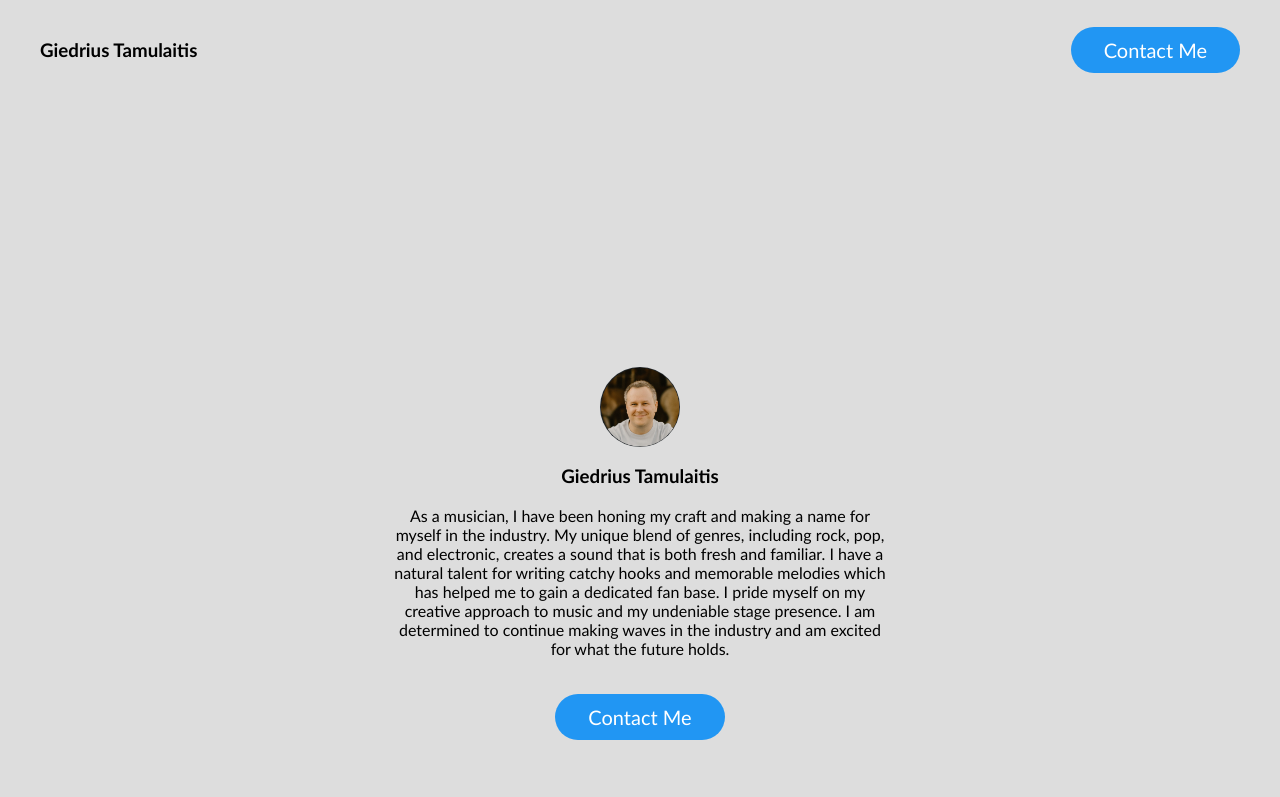
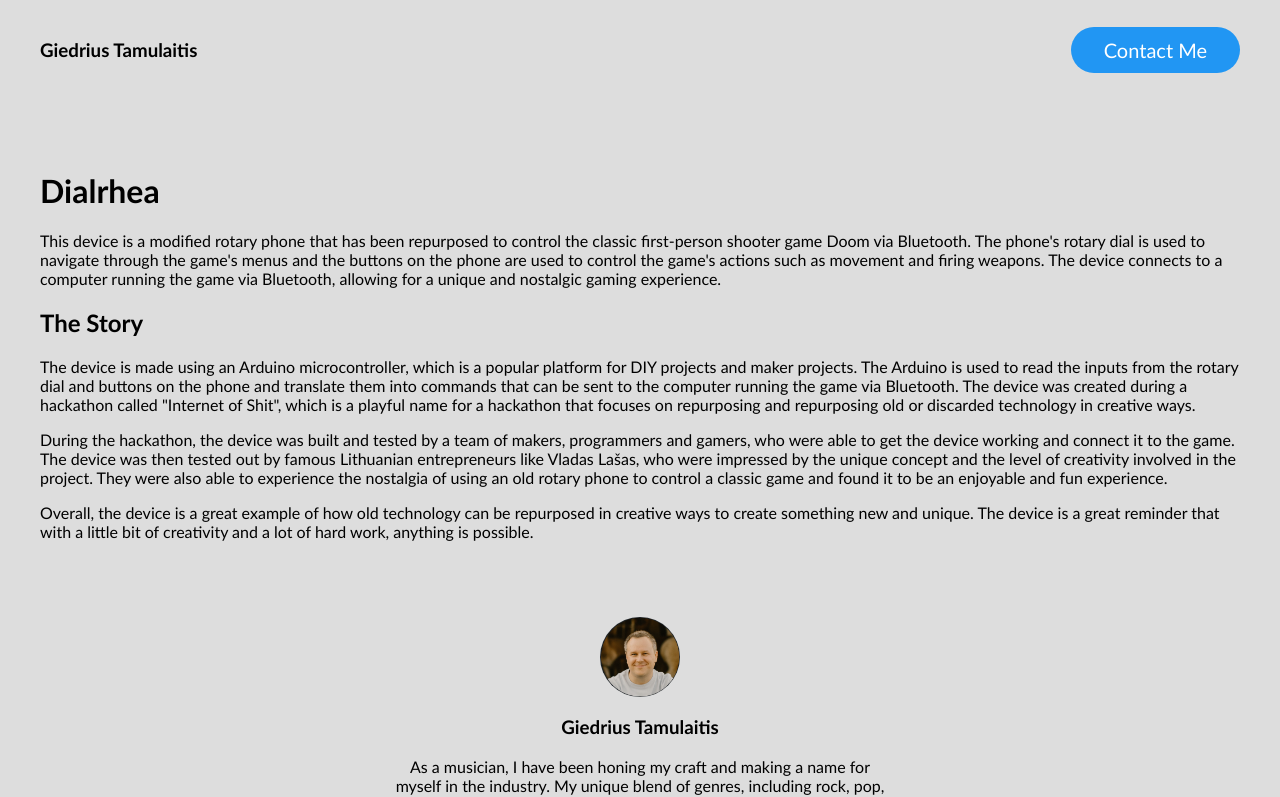
Before and after one commit to GiedriusT/tamulaitis-page, a React (Create React App) app: page /project/dialrhea in a window 1280 px wide. Shown: the top 797 px of the page. Built offline with nearby package versions, Linux system fonts and the light colour scheme; no server answers.

Commit message:
Ditch CMS and implement storing data inside repo

```diff
--- a/src/pages/IndexPage/IndexPage.tsx
+++ b/src/pages/IndexPage/IndexPage.tsx
@@ -1,12 +1,8 @@
-import { useQuery } from "@apollo/client";
 import React from "react";
 import { ProjectList, Hero } from "../../components";
-import { GetProjectListResponse, GET_PROJECT_LIST } from "../../queries/GetProjectList";
+import projects from '../../projects';
 
 const IndexPage: React.FC = () => {
-  const { data } = useQuery<GetProjectListResponse>(GET_PROJECT_LIST);
-  const projects = data?.projectCollection?.items;
-
   return (
     <>
       <Hero />
--- a/src/pages/ProjectPage/ProjectPage.tsx
+++ b/src/pages/ProjectPage/ProjectPage.tsx
@@ -1,29 +1,33 @@
-import { useQuery } from "@apollo/client";
-import React from "react";
+import React, { useEffect, useState } from "react";
 import { ReactMarkdown } from "react-markdown/lib/react-markdown";
 import { useParams } from "react-router-dom";
 import { ArticleTitle } from "../../components";
-import { GET_PROJECT, GetProjectQueryResponse, GetProjectQueryVariables } from "../../queries/GetProject";
+import projects from '../../projects';
+
+const nonExistentProject = (slug: string | undefined) => ({
+  title: 'Nothing found at this address',
+  article: `Maybe it got renamed. Please visit the [homepage](/) and try to find info related to '${slug}'.`
+});
 
 const ProjectPage: React.FC = () => {
+  const [article, setArticle] = useState<string>('');
   const { slug } = useParams<{ slug: string }>();
 
-  const { data } = useQuery<GetProjectQueryResponse, GetProjectQueryVariables>(
-    GET_PROJECT,
-    {
-      variables: { slug: slug || '' },
-      skip: !slug
+  const project = projects.find((project) => project.slug === slug);
+	useEffect(() => {
+    console.log({ project, slug });
+    if (!project) {
+      setArticle(nonExistentProject(slug).article);
+      return;
     }
-  );
 
-  if (!data) return null;
-
-  const project = data?.projectCollection?.items[0];
+		fetch(project.article).then(res => res.text()).then(text => setArticle(text));
+	}, [project, slug]);
 
   return (
     <>
-      <ArticleTitle>{project.title}</ArticleTitle>
-      <ReactMarkdown>{project.article}</ReactMarkdown>
+      <ArticleTitle>{project?.title || nonExistentProject(slug).title}</ArticleTitle>
+      <ReactMarkdown>{article}</ReactMarkdown>
     </>
   )
 }
--- /dev/null
+++ b/src/projects/dialrhea.md
@@ -0,0 +1,9 @@
+This device is a modified rotary phone that has been repurposed to control the classic first-person shooter game Doom via Bluetooth. The phone's rotary dial is used to navigate through the game's menus and the buttons on the phone are used to control the game's actions such as movement and firing weapons. The device connects to a computer running the game via Bluetooth, allowing for a unique and nostalgic gaming experience.
+
+## The Story
+
+The device is made using an Arduino microcontroller, which is a popular platform for DIY projects and maker projects. The Arduino is used to read the inputs from the rotary dial and buttons on the phone and translate them into commands that can be sent to the computer running the game via Bluetooth. The device was created during a hackathon called "Internet of Shit", which is a playful name for a hackathon that focuses on repurposing and repurposing old or discarded technology in creative ways.
+
+During the hackathon, the device was built and tested by a team of makers, programmers and gamers, who were able to get the device working and connect it to the game. The device was then tested out by famous Lithuanian entrepreneurs like Vladas Lašas, who were impressed by the unique concept and the level of creativity involved in the project. They were also able to experience the nostalgia of using an old rotary phone to control a classic game and found it to be an enjoyable and fun experience.
+
+Overall, the device is a great example of how old technology can be repurposed in creative ways to create something new and unique. The device is a great reminder that with a little bit of creativity and a lot of hard work, anything is possible.
--- /dev/null
+++ b/src/projects/index.ts
@@ -0,0 +1,23 @@
+import socialSequencerMd from './social-sequencer.md';
+import shilMd from './shil.md';
+import dialrheaMd from './dialrhea.md';
+
+const projects = [
+  {
+    slug: 'social-sequencer',
+    title: 'Social Sequencer',
+    article: socialSequencerMd,
+  },
+  {
+    slug: 'shil',
+    title: 'Shil',
+    article: shilMd,
+  },
+  {
+    slug: 'dialrhea',
+    title: 'Dialrhea',
+    article: dialrheaMd,
+  },
+];
+
+export default projects;
--- /dev/null
+++ b/src/projects/shil.md
@@ -0,0 +1 @@
+This game features a unique art style where the 3D environment is rendered as two-dimensional silhouettes. Players navigate through a mysterious, shadowy world, using the contrast of light and dark to solve puzzles and uncover the story. The minimalist design adds to the eerie and atmospheric experience.
--- /dev/null
+++ b/src/projects/social-sequencer.md
@@ -0,0 +1,9 @@
+Introducing the ultimate music-making experience - an interactive music device that transforms the way you create and compose music. Imagine having the power to bring your musical ideas to life by simply arranging colorful cubes on a sleek and intuitive board. Each cube represents a unique note or rhythm, allowing you to build and layer intricate melodies and beats with ease.
+
+## The idea
+
+The idea to create an interactive music device was born from the desire to combine the fun and creativity of playing with toys with the excitement and satisfaction of making music. The creators of the device wanted to create a product that would make it easy and accessible for anyone to create and compose music, regardless of their skill level or experience.
+
+The concept of using cubes and a board to create music was inspired by the traditional concept of a sequencer, which is a tool used to create electronic music by arranging and manipulating sound samples. The creators wanted to take this concept and make it more tactile and interactive by allowing users to physically place and arrange the cubes on the board.
+
+They also wanted to make the device as intuitive and user-friendly as possible, so that anyone can pick it up and start creating music right away. After many months of prototyping, testing and fine-tuning the design, the interactive music device was finally brought to life, offering a new and exciting way for people to make music.
--- a/src/react-app-env.d.ts
+++ b/src/react-app-env.d.ts
@@ -1 +1,2 @@
 /// <reference types="react-scripts" />
+declare module '*.md';
```
